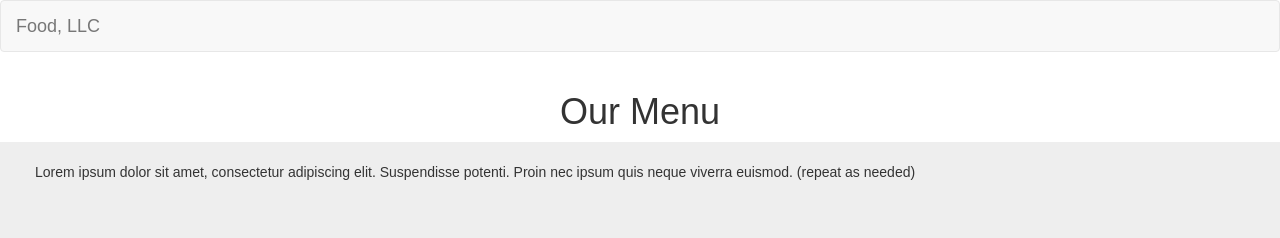
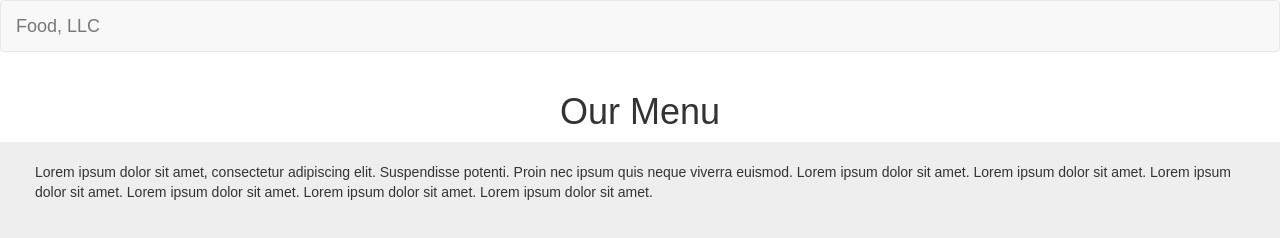
Before and after one commit to RafiDr00/coursera-web-dev, a plain HTML site: page module3-solution/index.html in a window 1280 px wide. Drawn offline with nearby package versions, Linux system fonts and the light colour scheme.

```diff
--- a/module3-solution/index.html
+++ b/module3-solution/index.html
@@ -1,10 +1,10 @@
-
 <!DOCTYPE html>
 <html lang="en">
 <head>
   <meta charset="UTF-8">
   <title>Module 3 Solution</title>
   <meta name="viewport" content="width=device-width, initial-scale=1">
+  <!-- Bootstrap CSS -->
   <link rel="stylesheet" href="https://maxcdn.bootstrapcdn.com/bootstrap/3.3.7/css/bootstrap.min.css">
   <link rel="stylesheet" href="css/styles.css">
 </head>
@@ -43,13 +43,15 @@
   <div class="row">
     <div class="col-xs-12" style="height: 1000px; background-color: #eee;">
       <p style="padding: 20px;">
-        Lorem ipsum dolor sit amet, consectetur adipiscing elit. Suspendisse potenti. Proin nec ipsum quis neque viverra euismod. (repeat as needed)
+        Lorem ipsum dolor sit amet, consectetur adipiscing elit. Suspendisse potenti. Proin nec ipsum quis neque viverra euismod. Lorem ipsum dolor sit amet. Lorem ipsum dolor sit amet. Lorem ipsum dolor sit amet. Lorem ipsum dolor sit amet. Lorem ipsum dolor sit amet. Lorem ipsum dolor sit amet.
       </p>
     </div>
   </div>
 </div>
 
+<!-- jQuery and Bootstrap JS -->
 <script src="https://ajax.googleapis.com/ajax/libs/jquery/1.12.4/jquery.min.js"></script>
 <script src="https://maxcdn.bootstrapcdn.com/bootstrap/3.3.7/js/bootstrap.min.js"></script>
+
 </body>
 </html>
```
